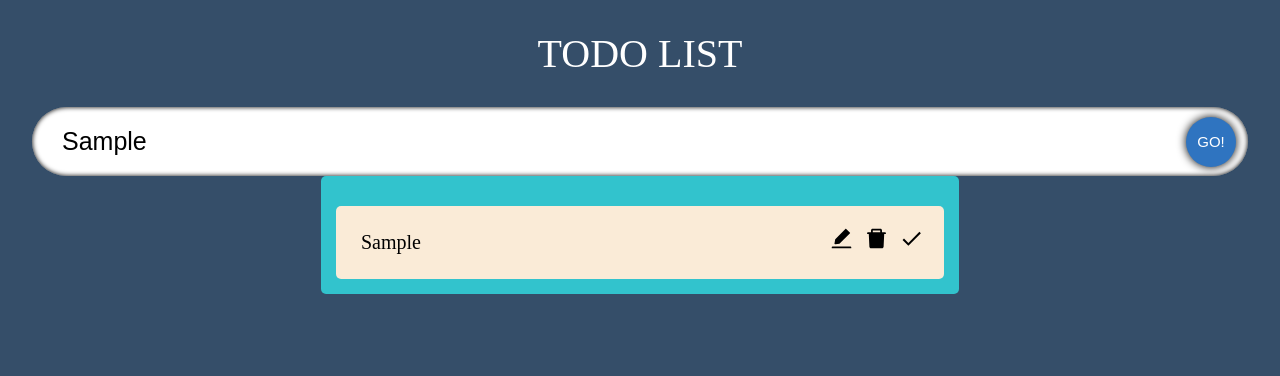
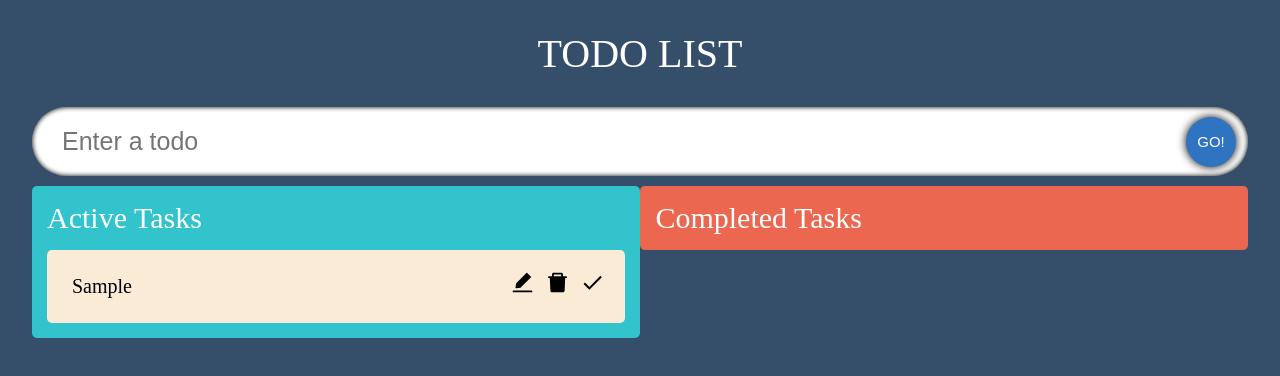
Before and after one commit to danielhealy01/Typescript-Drag-n--Drop-To-Do-List, a React (Create React App) app: page / in a window 1280 px wide. Both pictures are taken after typing "Sample" into the empty fields and a click on the button "GO!". Shown: the top 376 px of the page. Built offline with nearby package versions, Linux system fonts and the light colour scheme; a web font is replaced by a local one.

Commit message:
Todos now draggable, but bugged.

```diff
--- a/package.json
+++ b/package.json
@@ -11,6 +11,7 @@
     "@types/react": "^18.0.24",
     "@types/react-dom": "^18.0.8",
     "react": "^18.2.0",
+    "react-beautiful-dnd": "^13.1.0",
     "react-dom": "^18.2.0",
     "react-icons": "^4.6.0",
     "react-scripts": "5.0.1",
@@ -40,5 +41,8 @@
       "last 1 firefox version",
       "last 1 safari version"
     ]
+  },
+  "devDependencies": {
+    "@types/react-beautiful-dnd": "^13.1.2"
   }
 }
--- a/src/App.tsx
+++ b/src/App.tsx
@@ -3,10 +3,13 @@ import InputField from './components/InputField'
 import TodoList from './components/TodoList'
 import React, { useState } from 'react'
 import { Todo } from './types'
+import { DragDropContext, DropResult } from 'react-beautiful-dnd'
+
 
 const App: React.FC = () => {
     const [todo, setTodo] = useState<string>('')
     const [todos, setTodos] = useState<Todo[]>([])
+    const [completedTodos, setCompletedTodos] = useState<Todo[]>([])
 
     const handleAdd = (e: React.FormEvent) => {
         e.preventDefault()
@@ -15,9 +18,42 @@ const App: React.FC = () => {
             setTodo('')
         }
     }
-    console.log(todos)
+
+    const onDragEnd = (result: DropResult) => {
+        const { source, destination } = result
+
+        if (!destination) return
+
+        if (destination.droppableId === source.droppableId &&
+            destination.index === source.index) {
+            return
+        }
+
+        let add
+        let active = todos
+        let complete = completedTodos
+
+        if (source.droppableId === "Todoslist") {
+            add = active[source.index]
+            active.splice(source.index, 1)
+        } else {
+            add = complete[source.index]
+            complete.splice(source.index, 1)
+        }
+        if (destination.droppableId === "TodosList") {
+        active.splice(destination.index, 0, add)
+        } else {
+        complete.splice(destination.index, 0, add)
+        }
+
+        setCompletedTodos(complete)
+        setTodos(active)
+
+
+     }
 
     return (
+        <DragDropContext onDragEnd={onDragEnd}>
             <div className="App">
                 <span className='heading'>ToDo List</span>
             <InputField
@@ -25,9 +61,15 @@ const App: React.FC = () => {
             setTodo={setTodo}
             handleAdd={handleAdd}
             />
-        <TodoList todos={todos} setTodos={setTodos} />
+                <TodoList
+                    todos={todos}
+                    setTodos={setTodos}
+                    completedTodos={completedTodos}
+                    setCompletedTodos={setCompletedTodos}
+                />
             </div>
-    );
+        </DragDropContext>
+    )
 }
 
-export default App;
+export default App
--- a/src/components/InputField.tsx
+++ b/src/components/InputField.tsx
@@ -1,4 +1,4 @@
-import { useRef } from 'react'
+import React, { useRef } from 'react'
 import './styles.css'
 
 interface Props {
@@ -20,7 +20,8 @@ const InputField = ({ todo, setTodo, handleAdd }: Props) => {
         >
 
             <input
-                type='input'
+                type='text'
+                value={todo}
                 onChange={
                     (e) => setTodo(e.target.value)
                 }
--- a/src/components/SingleTodo.tsx
+++ b/src/components/SingleTodo.tsx
@@ -1,15 +1,17 @@
 import { Todo } from '../types'
-import { AiFillEdit, AiFillDelete } from "react-icons/ai";
-import { MdDone } from "react-icons/md";
-import { useState, useRef, useEffect } from 'react'
+import { AiFillEdit, AiFillDelete } from "react-icons/ai"
+import { MdDone } from "react-icons/md"
+import React, { useState, useRef, useEffect } from 'react'
+import { Draggable } from "react-beautiful-dnd"
 
 type Props = {
     todo: Todo,
     todos: Todo[],
     setTodos: React.Dispatch<React.SetStateAction<Todo[]>>,
+    index: number,
 }
 
-const SingleTodo = ({ todo, todos, setTodos }: Props) => {
+const SingleTodo = ({ index, todo, todos, setTodos }: Props) => {
 
     const [edit, setEdit] = useState<boolean>(false)
     const [editTodo, setEditTodo] = useState<string>(todo.todo)
@@ -37,9 +39,15 @@ const SingleTodo = ({ todo, todos, setTodos }: Props) => {
     }, [edit]
     )
 
-    return (
-        <form className="todos__single"
+  return (
+    <Draggable draggableId={todo.id.toString()} index={index}>
+      {
+        (provided) => (
+          <form className="todos__single"
             onSubmit={(e) => handleEdit(e, todo.id)}
+          {...provided.draggableProps}
+          {...provided.dragHandleProps}
+            ref={provided.innerRef}
         >
             {edit ? (
                 <input
@@ -60,14 +68,18 @@ const SingleTodo = ({ todo, todos, setTodos }: Props) => {
           <div>
               <span className="icon" onClick={() => {
                 if (!edit && !todo.isDone) {
-                  setEdit(!edit);
+                  setEdit(!edit)
                 }
                 }}><AiFillEdit />
               </span>
               <span className="icon"><AiFillDelete onClick={ () => handleDelete(todo.id) } /></span>
               <span className="icon"><MdDone onClick={ () => handleDone(todo.id) } /></span>
           </div>
-    </form>
+      </form>
+        )
+      }
+
+     </Draggable>
   )
 }
 
--- a/src/components/TodoList.tsx
+++ b/src/components/TodoList.tsx
@@ -1,19 +1,68 @@
 import './styles.css'
 import { Todo } from '../types'
 import SingleTodo from './SingleTodo'
+import { Droppable } from 'react-beautiful-dnd'
+import React from 'react'
 
 interface Props {
-    todos: Todo[],
-    setTodos: React.Dispatch<React.SetStateAction<Todo[]>>
+  todos: Todo[],
+  setTodos: React.Dispatch<React.SetStateAction<Todo[]>>
+  completedTodos: Todo[],
+  setCompletedTodos: React.Dispatch<React.SetStateAction<Todo[]>>
+
 }
 
-const TodoList = ({ todos, setTodos }:Props) => {
+const TodoList = ({ todos, setTodos, completedTodos, setCompletedTodos }:Props) => {
   return (
-      <div className='todos'>
-          {todos.map((todo) => (
-              <SingleTodo todo={todo} key={todo.id} todos={todos} setTodos={setTodos} />
-            ))}
+    <div className="container">
+      <Droppable droppableId='TodosList'>
+        {
+          (provided) => (
+              <div className="todos" ref={provided.innerRef} {...provided.droppableProps}>
+                <span className="todos__heading">Active Tasks</span>
+                {todos.map((todo, index) => (
+                  <SingleTodo
+                    index={index}
+                    todo={todo}
+                    todos={todos}
+                    key={todo.id}
+                    setTodos={setTodos}
+                  />
+                ))}
+              {provided.placeholder}
+            </div>
+          )
+        }
+      </Droppable>
+
+
+      <Droppable droppableId='TodosRemove'>
+
+        {
+          (provided) => (
+                  <div className="todos remove" ref={provided.innerRef} {...provided.droppableProps}>
+        <span className="todos__heading">Completed Tasks</span>
+        {completedTodos?.map((todo, index) => (
+          <SingleTodo
+            index={index}
+            todo={todo}
+            todos={completedTodos}
+            key={todo.id}
+            setTodos={setCompletedTodos}
+          />
+        ))}
+              {provided.placeholder}
       </div>
+          )
+        }
+      </Droppable>
+    </div>
+
+      // <div className='todos'>
+      //     {todos.map((todo) => (
+      //         <SingleTodo todo={todo} key={todo.id} todos={todos} setTodos={setTodos} />
+      //       ))}
+      // </div>
   )
 }
 
```
Also changed, not shown: src/index.tsx (+24 -9 lines), 1 other file (tests, documents, lock files or other folders). Lines whose indentation alone changed are shown as unchanged.
